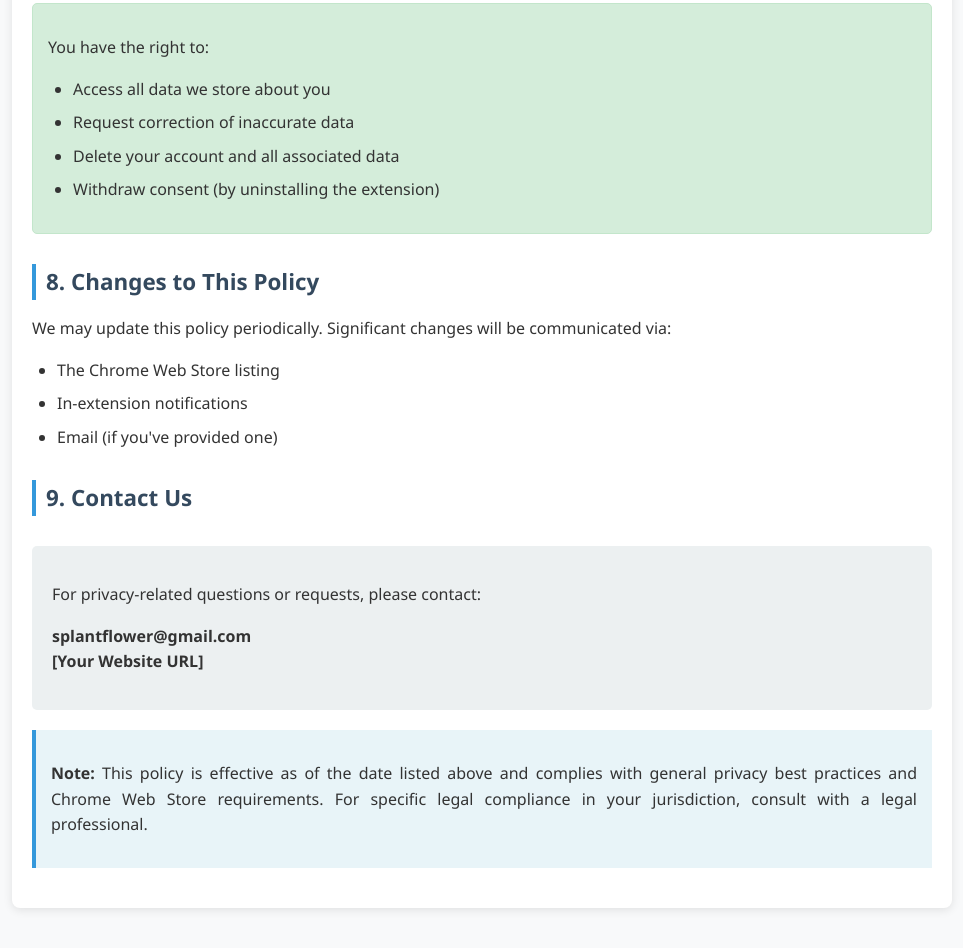
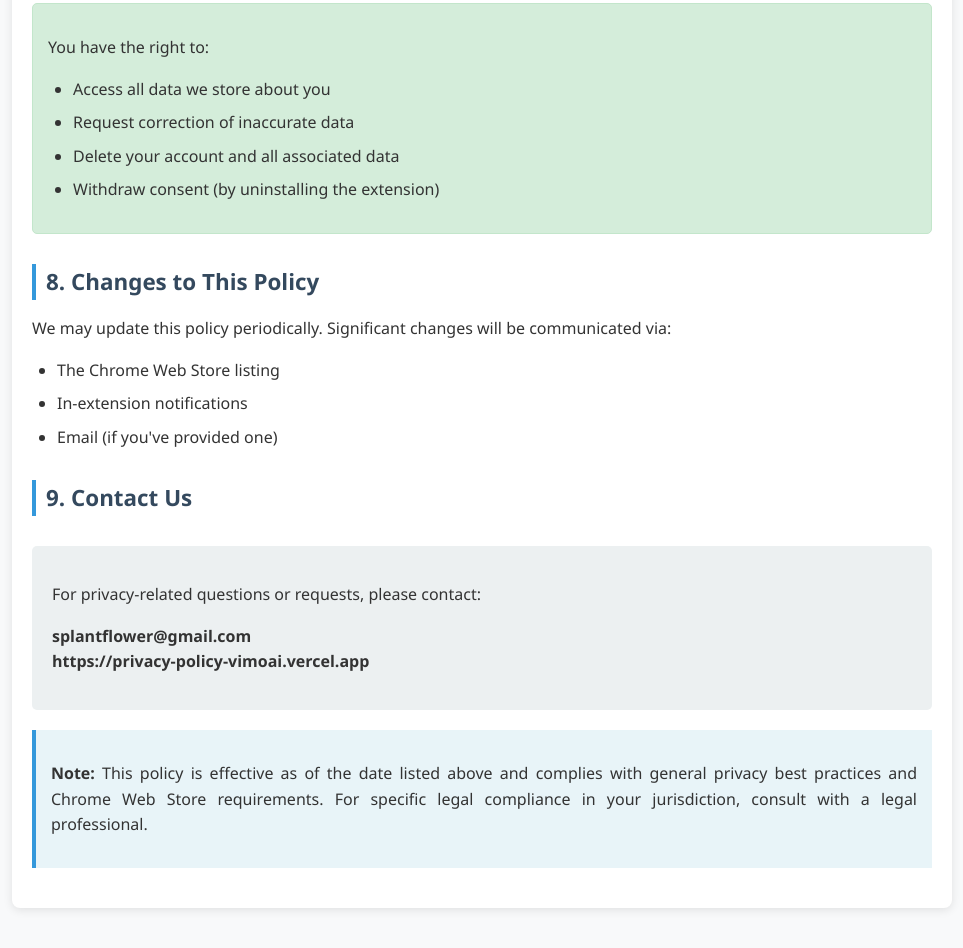
Before and after one commit to SIMMONA-hub/front-s-, a plain HTML site: page index.html in a window 1280 px wide. Shown: the part 3180-4128 px from the top of the page, without its empty margins (158-1121 px from the left). Drawn offline with Linux system fonts and the light colour scheme.

Commit message:
Fix: Rename privacy-policy.html to index.html to resolve 404 error

```diff
--- a/privacy-policy.html
+++ b/index.html
@@ -254,7 +254,7 @@
         <div class="contact-info">
             <p>For privacy-related questions or requests, please contact:</p>
             <p><strong>splantflower@gmail.com</strong><br>
-            <strong>[Your Website URL]</strong></p>
+            <strong>https://privacy-policy-vimoai.vercel.app</strong></p>
         </div>
 
         <div class="highlight">
```
